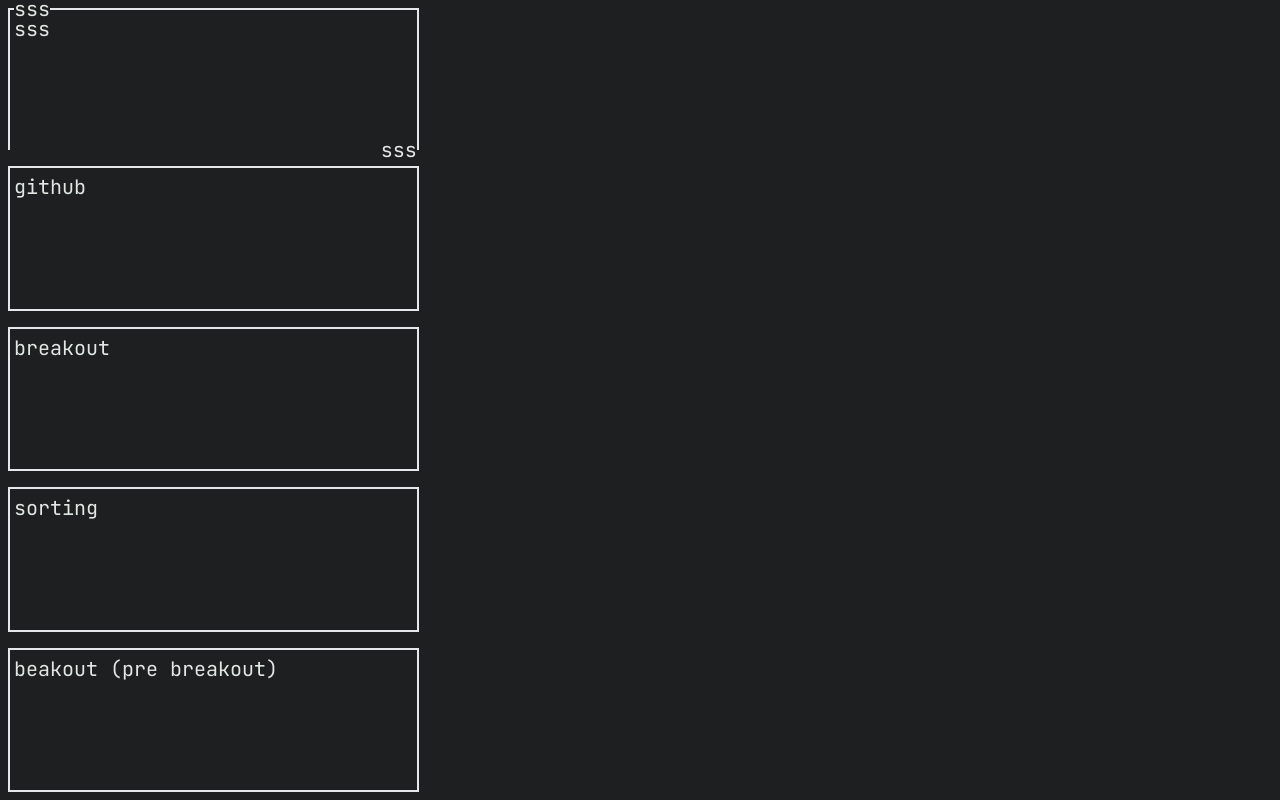
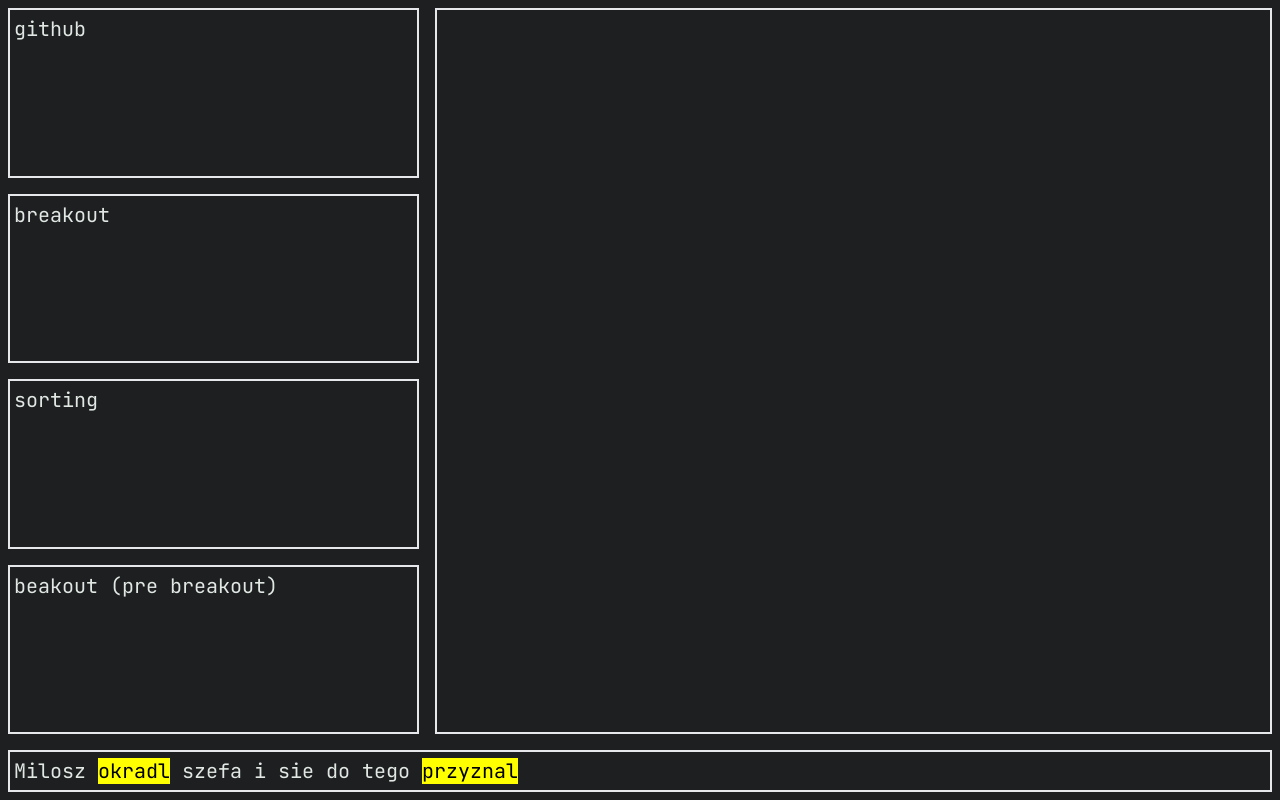
Before and after one commit to bieniucieniu/desktop-website, a Next.js app: page / in a window 1280 px wide. Built offline with nearby package versions, Linux system fonts and the light colour scheme.

Commit message:
create basic page layout and add base for controlls

```diff
--- a/app/page.tsx
+++ b/app/page.tsx
@@ -1,16 +1,60 @@
+"use client"
 import Block from "@/components/ui/Block"
-import Link from "next/link"
+import { useState } from "react"
+
+const blocks: { name: string }[] = [
+  { name: "github" },
+  { name: "breakout" },
+  { name: "sorting" },
+  { name: "beakout (pre breakout)" },
+]
 
 export default function Home() {
+  const [currentBlock, setCurrnetBlock] = useState<number | undefined>(
+    undefined
+  )
   return (
-    <main className="min-h-screen font-medium grid grid-cols-3">
-      <div className="flex flex-col">
-        <Block legend={["sss", "sss"]}>sss</Block>
-        <Block>github</Block>
-        <Block>breakout</Block>
-        <Block>sorting</Block>
-        <Block>beakout (pre breakout)</Block>
+    <main
+      onKeyDown={(e) => {
+        switch (e.key) {
+          case "j":
+          case "ArrowDown":
+            if (currentBlock !== undefined) {
+              if (currentBlock < blocks.length - 1) {
+                setCurrnetBlock(currentBlock + 1)
+              }
+            }
+            break
+          case "k":
+          case "ArrowUp":
+            if (currentBlock !== undefined) {
+              if (currentBlock > 0) {
+                setCurrnetBlock(currentBlock - 1)
+              }
+            }
+        }
+      }}
+      tabIndex={0}
+      className="min-h-screen font-medium grid"
+      style={{ gridTemplateRows: "1fr auto" }}
+    >
+      <div className="h-full grid grid-cols-3">
+        <div className="h-full flex flex-col">
+          {blocks.map((b, i) => (
+            <Block
+              key={b.name}
+              className={currentBlock === i ? "border-lime-500" : ""}
+              onMouseEnter={() => setCurrnetBlock(i)}
+            >
+              {b.name}
+            </Block>
+          ))}
+        </div>
+        <Block className="col-span-2"></Block>
       </div>
+      <Block>
+        Milosz <mark>okradl</mark> szefa i sie do tego <mark>przyznal</mark>
+      </Block>
     </main>
   )
 }
```
